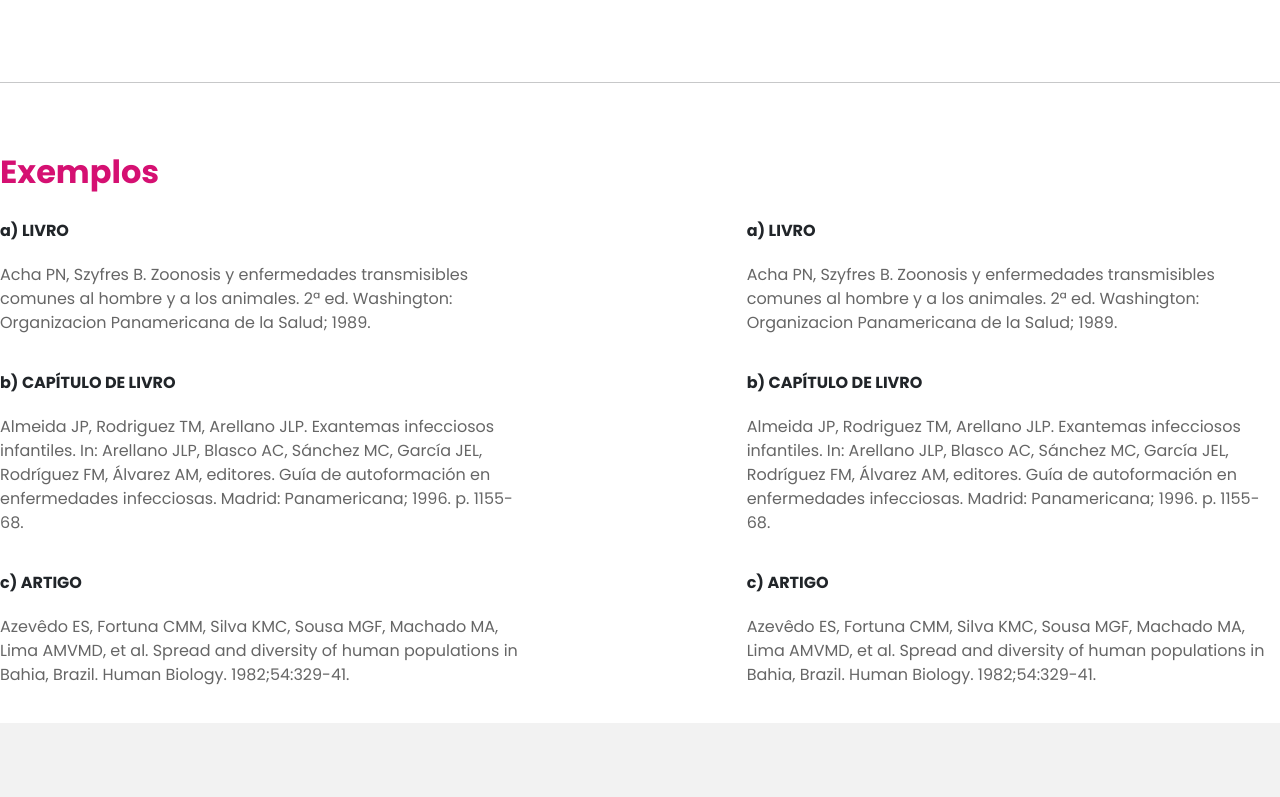
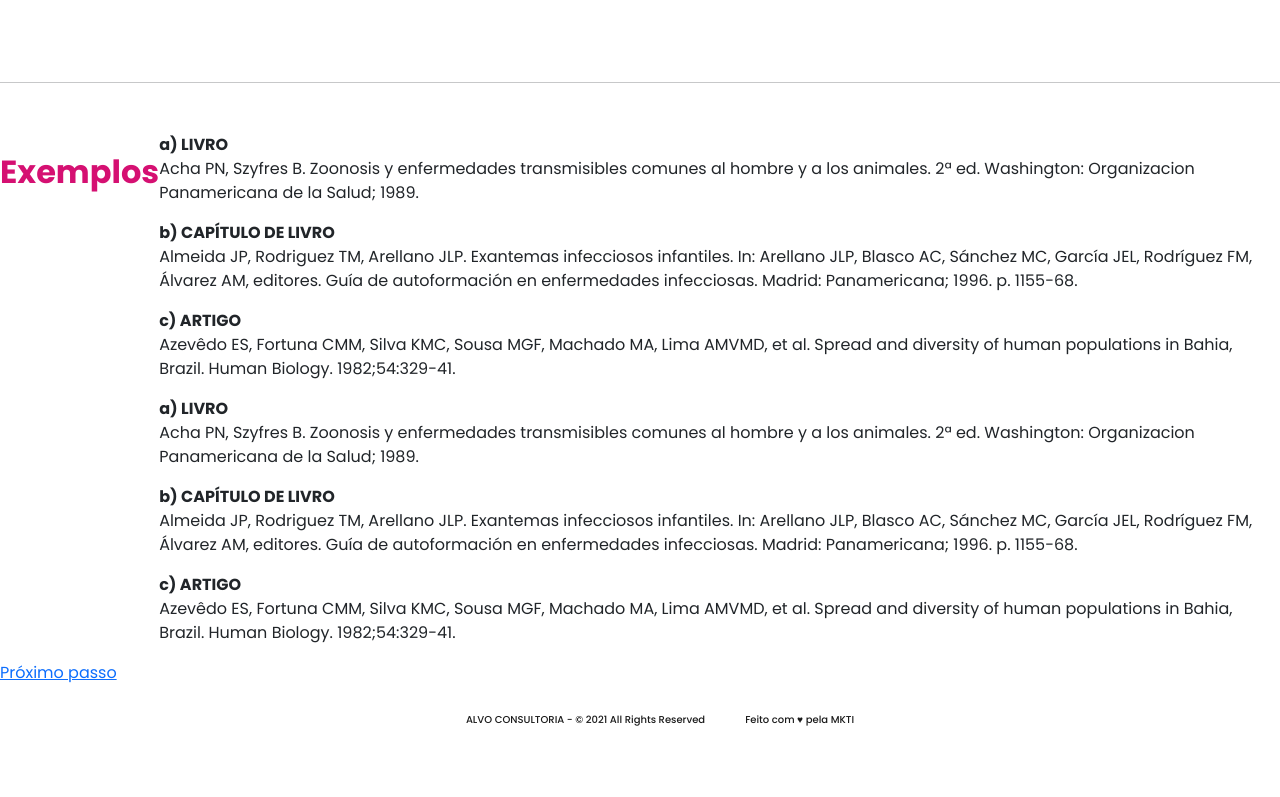
Before and after one commit to 42Dias/alvoconsultoria, a React (Create React App) app: page /seja-provedor/cadastro-provedor in a window 1280 px wide. Shown: the part 1063-1860 px from the top of the page. After the commit the page ends 1816 px from the top, so only its background shows below. Built offline with nearby package versions, Linux system fonts and the light colour scheme.

Commit message:
resolvendo problemas

```diff
--- a/src/pages/RegisterProvider/index.js
+++ b/src/pages/RegisterProvider/index.js
@@ -11,7 +11,6 @@ export default function RegisterProvider() {
           <S.ContentBanner>
             <h1>Teste para seleção:</h1>
             <h2>Formatação de artigos</h2>
-            <span></span>
             <p>
               Na Alvo Consultoria, presamos pela excelência dos trabalhos
               prestados. Desta forma, ao prestarmos um serviço, observamos todos
@@ -62,10 +61,10 @@ export default function RegisterProvider() {
       <hr />
 
       <S.FormattingStandardsContainer>
-        <article className='m-0 col-sm-12 col-md-10 col-lg-12'>
+        <S.ArticleContainer>
           <h2>Exemplos</h2>
-          <div className='d-flex justify-content-between flex-xs-column flex-md-column flex-lg-row'>
-            <div className='p-0 col-sm-12  col-md-12 col-lg-5'>
+          <div>
+            <div>
               <strong>a) LIVRO</strong>
               <p>
                 Acha PN, Szyfres B. Zoonosis y enfermedades transmisibles
@@ -87,7 +86,7 @@ export default function RegisterProvider() {
                 Bahia, Brazil. Human Biology. 1982;54:329-41.
               </p>
             </div>
-            <div className='p-0 col-sm-12  col-md-12 col-lg-5'>
+            <div>
               <strong>a) LIVRO</strong>
               <p>
                 Acha PN, Szyfres B. Zoonosis y enfermedades transmisibles
@@ -110,7 +109,7 @@ export default function RegisterProvider() {
               </p>
             </div>
           </div>
-        </article>
+        </S.ArticleContainer>
       </S.FormattingStandardsContainer>
 
       <S.Button>
--- a/src/pages/RegisterProvider/styles/styles.js
+++ b/src/pages/RegisterProvider/styles/styles.js
@@ -6,7 +6,6 @@ export const Banner = styled.section`
   height: 584px;
   background-size: cover;
   background-position: center;
-
   display: flex;
   flex-direction: column;
   align-items: flex-start;
@@ -15,13 +14,11 @@ export const Banner = styled.section`
 
 export const ContainerBanner = styled.div`
   height: 100%;
-
   img {
     position: absolute;
     right: 0;
     top: 345px;
   }
-
   @media (max-width: 768px) {
     img {
       display: none;
@@ -40,13 +37,11 @@ export const ContentBanner = styled.article`
     font-size: 35px;
     color: #ffffff;
   }
-
   h2 {
     z-index: 9999;
     font-size: 35px;
     color: #ffffff;
   }
-
   p {
     color: white;
     font-size: 16px;
@@ -54,20 +49,17 @@ export const ContentBanner = styled.article`
     font-weight: regular;
     padding: 20px 0;
   }
-
   @media (max-width: 768px) {
     h1 {
       font-size: 28px;
       text-align: center !important;
       width: 100% !important;
     }
-
     h2 {
       font-size: 24px;
       text-align: center !important;
       width: 100% !important;
     }
-
     p {
       font-size: 14px;
       text-align: center;
@@ -75,13 +67,11 @@ export const ContentBanner = styled.article`
       max-width: 350px !important;
     }
   }
-
   @media (max-width: 500px) {
     p {
       max-width: 340px !important;
     }
   }
-
   @media (max-width: 360px) {
     p {
       max-width: 280px !important;
@@ -113,20 +103,16 @@ export const FormattingStandards = styled.section`
     line-height: 45px;
     color: #d51072;
   }
-
   p {
     font-size: 16px;
     line-height: 150%;
-
     color: #666666;
   }
-
   @media (max-width: 768px) {
     h2 {
       font-size: 28px;
       text-align: center;
     }
-
     p {
       font-size: 14px;
       text-align: center;
@@ -142,30 +128,25 @@ export const FormattingStandardsContainer = styled.section`
     font-weight: bold;
     padding: 20px 0;
   }
-
   .padding-exemplos strong {
     color: rgba(102, 102, 102, 1);
     margin-top: 20px !important;
   }
-
   .col-lg-5 p {
     color: rgba(102, 102, 102, 1);
     font-size: 16px;
     padding: 20px 0;
   }
-
   @media (max-width: 768px) {
     .padding-exemplos strong {
       display: flex;
       align-items: center;
       justify-content: center;
     }
-
     .col-lg-5 p {
       font-size: 14px;
       text-align: center;
     }
-
     h2 {
       text-align: center;
     }
@@ -176,7 +157,6 @@ export const ContentBtn = styled.div`
   display: flex;
   align-items: center;
   justify-content: center;
-
   a {
     padding: 10px 20px;
     font-family: Poppins;
@@ -186,15 +166,12 @@ export const ContentBtn = styled.div`
     line-height: 30px;
     text-decoration: none;
     letter-spacing: -0.02em;
-
     color: #ffffff;
     background: #d51072;
     border: 0px solid;
     border-radius: 10px;
-
     margin: 50px 0 0 0;
   }
-
   a:hover {
     & {
       transition: 0.6s;
@@ -204,24 +181,22 @@ export const ContentBtn = styled.div`
   }
 `
 
+export const ArticleContainer = styled.article`
+  display: flex;
+`
+
+export const ArticleProvider = styled.article`
+  display: flex;
+`
+
+export const BoxExemples = styled.article`
+  display: flex;
+`
+
+export const ContentExemples = styled.article`
+  display: flex;
+`
+
 export const Button = styled.div`
   display: flex;
-  align-items: center;
-  justify-content: center;
-  height: 200px;
-  background: #f2f2f2;
-
-  a {
-    font-weight: 600;
-    font-size: 20px;
-
-    color: #ffffff;
-    background: #d51072;
-    border-radius: 10px;
-    text-decoration: none;
-
-    &:hover {
-      color: #fff;
-    }
-  }
 `
```
